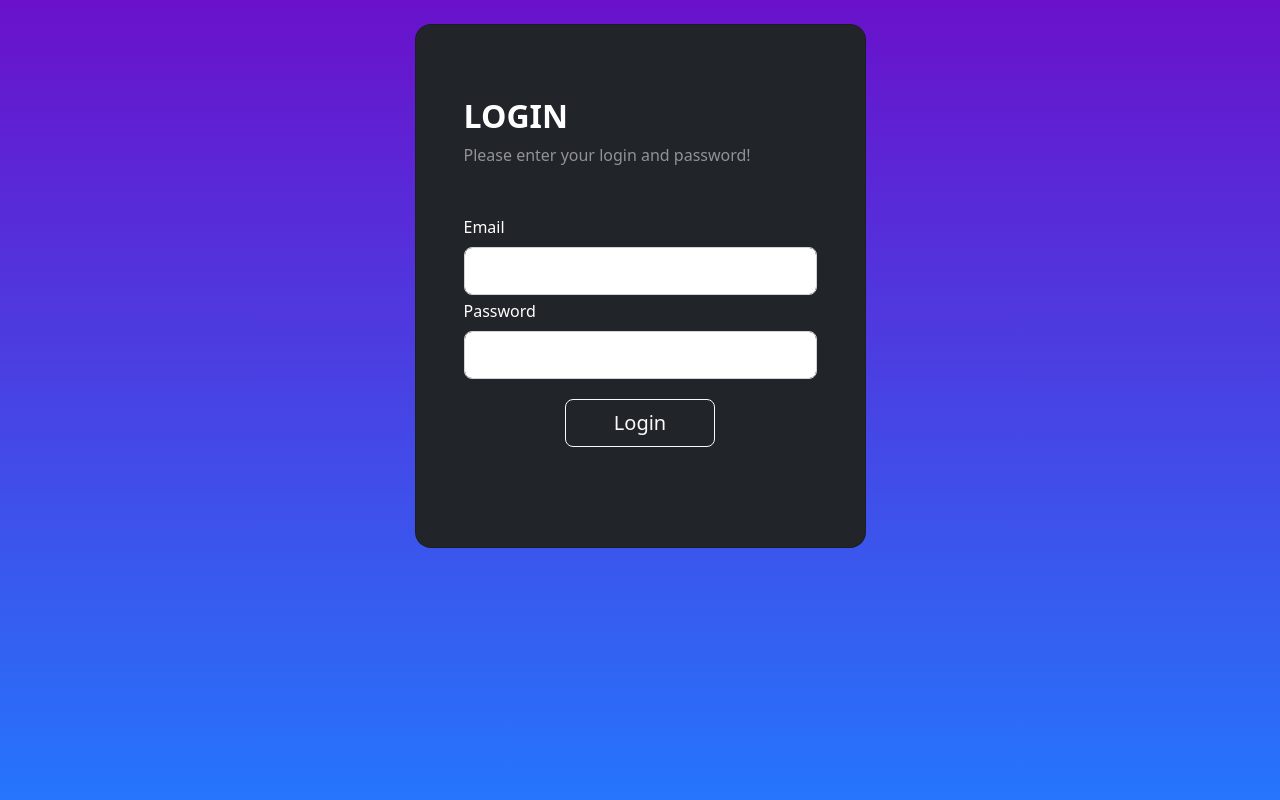
After one commit to kalimu7/travigo, a PHP site: page /5th/login.php in a window 1280 px wide. The commit adds this page. Run offline with PHP 8.4, Linux system fonts and the light colour scheme.

Commit message:
crud completed working on login now

```diff
--- a/app/views/Home/dashboard.php
+++ b/app/views/Home/dashboard.php
@@ -175,7 +175,7 @@ table.table td i {
                         <td>
                             <a href="#" class="view" title="View" data-toggle="tooltip"><i class="material-icons">&#xE417;</i></a>
                             <a href="<?= BASE_URL ?>Admin/update/<?= $da['id'] ?>" class="edit" title="Edit" data-toggle="tooltip"><i class="material-icons">&#xE254;</i></a>
-                            <a href="#" class="delete" title="Delete" data-toggle="tooltip"><i class="material-icons">&#xE872;</i></a>
+                            <a href="<?= BASE_URL ?>Admin/delete/<?= $da['id'] ?>" class="delete" title="Delete" data-toggle="tooltip"><i class="material-icons">&#xE872;</i></a>
                         </td>
                     </tr>
 
--- /dev/null
+++ b/app/views/Home/login.php
@@ -0,0 +1,72 @@
+<!DOCTYPE html>
+<html lang="en">
+
+<head>
+    <meta charset="UTF-8">
+    <meta http-equiv="X-UA-Compatible" content="IE=edge">
+    <meta name="viewport" content="width=device-width, initial-scale=1.0">
+    <title>Login</title>
+    <link rel="stylesheet" href="https://cdn.jsdelivr.net/npm/bootstrap@5.2.3/dist/css/bootstrap.min.css"
+        integrity="sha384-rbsA2VBKQhggwzxH7pPCaAqO46MgnOM80zW1RWuH61DGLwZJEdK2Kadq2F9CUG65" crossorigin="anonymous">
+    <style>
+    *{
+        margin:0;
+        padding:0;
+        box-sizing: border-box;
+    }
+    .gradient-custom {
+        /* fallback for old browsers */
+        background: #6a11cb;
+
+        /* Chrome 10-25, Safari 5.1-6 */
+        background: linear-gradient(rgba(106, 17, 203, 1), rgba(37, 117, 252, 1));
+    }
+    </style>
+</head>
+
+<body>
+    <section class="vh-100 gradient-custom">
+        <div class="container py-4 h-60">
+            <div class="row d-flex justify-content-center align-items-center h-50">
+                <div class="col-12 col-md-8 col-lg-6 col-xl-5">
+                    <div class="card bg-dark text-white" style="border-radius: 1rem;">
+                        <div class="card-body p-5 ">
+
+                            <div class="mb-md-5 mt-md-4 pb-1">
+
+                                <h2 class="fw-bold mb-2 text-uppercase ">Login</h2>
+                                <p class="text-white-50 mb-5">Please enter your login and password!</p>
+                                <form action="http://localhost/5th%20BRIEF/public/Admin/login" method="POST">
+
+
+                                <div class="form-outline form-white mb-1">
+                                    <label name="naem" class="form-label text-right" for="typeEmailX">Email</label>
+                                    <input type="email" id="typeEmailX" class="form-control form-control-lg" />
+
+                                </div>
+
+                                <div class="form-outline form-white mb-1 ">
+                                    <label class="form-label" for="typePasswordX">Password</label>
+                                    <input name="pass" type="password" id="typePasswordX" class="form-control form-control-lg" />
+                                </div>
+                                <div class="text-center">
+                                <button class="btn btn-outline-light btn-lg mt-3 px-5 " name="eden" type="submit">Login</button>
+                                </div>
+                                </form>
+
+                                <!-- <div class="d-flex justify-content-center text-center mt-2 pt-1">
+                                    <a href="#!" class="text-white"><i class="fab fa-facebook-f fa-lg"></i></a>
+                                    <a href="#!" class="text-white"><i class="fab fa-twitter fa-lg mx-4 px-2"></i></a>
+                                    <a href="#!" class="text-white"><i class="fab fa-google fa-lg"></i></a>
+                                </div> -->
+
+                            </div>
+                        </div>
+                    </div>
+                </div>
+            </div>
+        </div>
+    </section>
+</body>
+
+</html>
```
Also changed, not shown: app/controllers/Admin.php (+31 -4 lines), app/models/ProductModel.php (+7 -1 lines), app/models/User.php (+20 -2 lines), app/views/Home/update.php (+8 -6 lines), app/views/Home/Benguerir_nzulsx.png (deleted), public/assets/nft image.png (added), public/assets/nft.jpg (added), public/assets/pics.jpeg (added).
